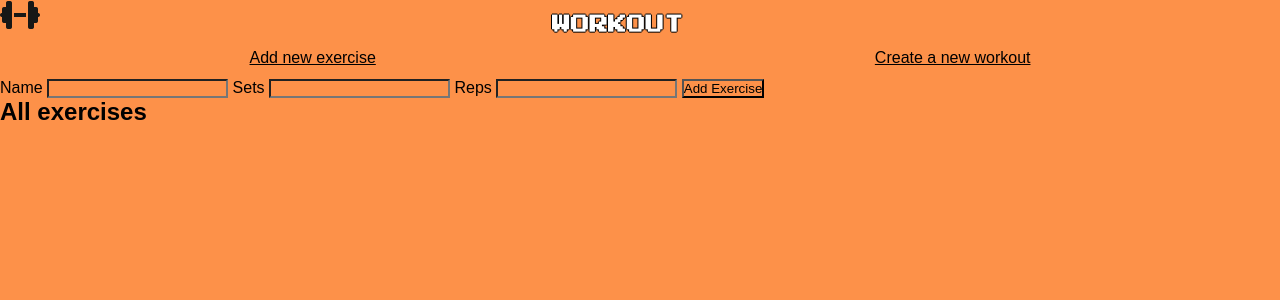
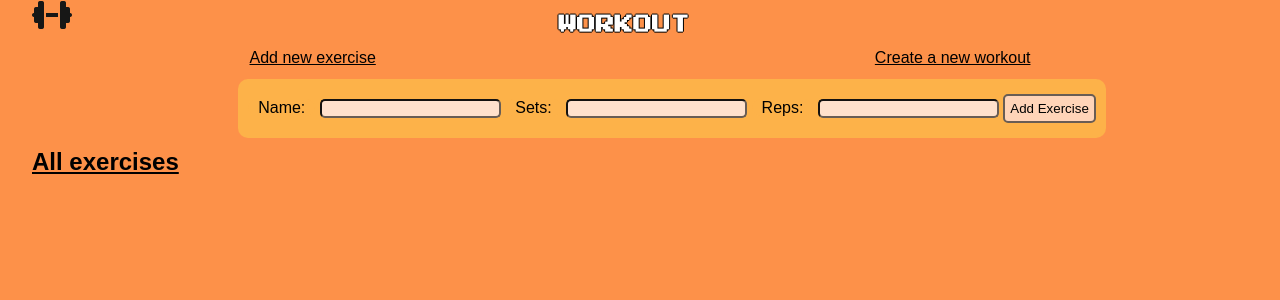
Before and after one commit to frasey/workout, a Flask app: page /exercise in a window 1280 px wide; the page is wider, and only the part inside the window is pictured. Shown: the top 300 px of that part. Run offline with Flask 3, Linux system fonts and the light colour scheme; data that the repository does not hold is empty; some libraries are stand-ins or nearby versions.

Commit message:
css for show and edit exercises

```diff
--- a/static/style.css
+++ b/static/style.css
@@ -9,12 +9,12 @@
     width: 100%;
     margin: 0 auto;
     padding: 0 2rem;
-    text-align: center;
 }
 
 /* BASE */
 .base-header {
     margin: 15px 0;
+    padding: 0 2rem;
     display: flex;
     gap: 40%;
 }
@@ -53,7 +53,7 @@
     left: 50%;
     transform: translate(-50%, -50%);
     font-family: 'Press Start 2P', cursive;
-    font-size: 80px;
+    font-size: 100px;
     color: #fff;
     text-shadow: 2px 0 0 #000, 0 -2px 0 #000, 0 2px 0 #000, -2px 0 0 #000;
     background-color: transparent;
@@ -65,21 +65,79 @@
     width: 100%;
 }
 
-/* HOMEPAGE DROPDOWN */
+/* HOMEPAGE */
+
+.homepage__choose-workout {
+    text-align: center;
+}
 
 .homepage__choose-title {
     margin: 15px 0;
+    text-align: center;
 }
+
+/* DROPDOWNS, BUTTONS, LINKS */
 
 .dropdown {
     background-color: #FFE1CC;
     border-color: #695D54;
+    border-radius: 5px;
 }
 
 .submit-input {
     margin: 15px 0;
     padding: 5px;
-    background-color: #FFE1CC;
+    background-color: #FFD4B8;
+    border-style: solid;
     border-color: #695D54;
     border-radius: 5px;
 }
+
+.delete {
+    margin: 15px 0;
+    padding: 5px;
+    background-color: #C9598A;
+    border-color: #695D54;
+    border-radius: 5px;
+}
+
+.button {
+    color: #000;
+    background-color: #BF88BA;
+    padding: 5px;
+    border-radius: 5px;
+    border-color: #695D54;
+    border-width: 5px;
+}
+
+.center-form {
+    display: flex;
+    justify-content: center;
+}
+
+.form {
+    text-align: center;
+    background-color: #FDB249;
+    border-radius: 10px;
+    padding: 0 10px;
+}
+
+/* SHOW/ADD EXERCISES */
+.exercises__title {
+    text-decoration: underline;
+    margin: 10px 0 20px;
+}
+
+.exercises-list {
+    font-style: bold;
+}
+
+.edit-title {
+    text-align: center;
+    margin-bottom: 10px;
+}
+
+.edit-form {
+    width: max-content;
+    text-align: center;
+}
--- a/templates/exercises/show_all.jinja
+++ b/templates/exercises/show_all.jinja
@@ -1,28 +1,34 @@
 {% extends 'base.jinja' %} {% block content %}
 
-    <form action="/exercise/new" method="post">
-        <label for="name">Name</label>
-        <input type="text" name="name" id="name">
+    <section class="container">
+        <div class="center-form">
+            <form class = form action="/exercise/new" method="post">
+                <label class="form" for="name">Name:</label>
+                <input class="dropdown" type="text" name="name" id="name">
 
-        <label for="sets">Sets</label>
-        <input type="number" name="sets" id="sets">
+                <label class="form" for="sets">Sets:</label>
+                <input class="dropdown" type="number" name="sets" id="sets">
 
-        <label for="reps">Reps</label>
-        <input type="number" name="reps" id="reps">
+                <label class="form" for="reps">Reps:</label>
+                <input class="dropdown" type="number" name="reps" id="reps">
 
-        <input type="submit" value="Add Exercise">
+                <input class="submit-input" type="submit" value="Add Exercise">
             </form>
+        </div>
 
-    <h2>All exercises</h2>
+        <h2 class="exercises__title">All exercises</h2>
+
         {% for exercise in exercises %}
+            <div class="exercises-list">
             {{ exercise.name }}: {{exercise.sets}} sets {{exercise.reps}} reps
-        <a href="/exercise/{{exercise.id}}/edit">Edit</a>
+            <a class="button" href="/exercise/{{exercise.id}}/edit">Edit</a>
             <form action="/exercise/{{exercise.id}}/delete" method="post">
                 <label for="delete"></label>
-            <input type="submit" name="delete" id="delete" value="Delete">
+                <input class="delete" type="submit" name="delete" id="delete" value="Delete">
             </form>
-        <br>
         {% endfor %}
+        </div>
+    </section>
 
 {% endblock content %}
 
--- a/templates/index.jinja
+++ b/templates/index.jinja
@@ -4,7 +4,7 @@
         <h1 class="hero-title">Workout</h1>
     </div>
 
-    <section class="container">
+    <section class="container homepage__choose-workout">
         <h2 class="homepage__choose-title">Choose your workout</h2>
         <div>
             <select class="dropdown" name="workout" id="workout">
```
Also changed, not shown: templates/exercises/edit.jinja (+9 -9 lines). Lines whose indentation alone changed are shown as unchanged.
